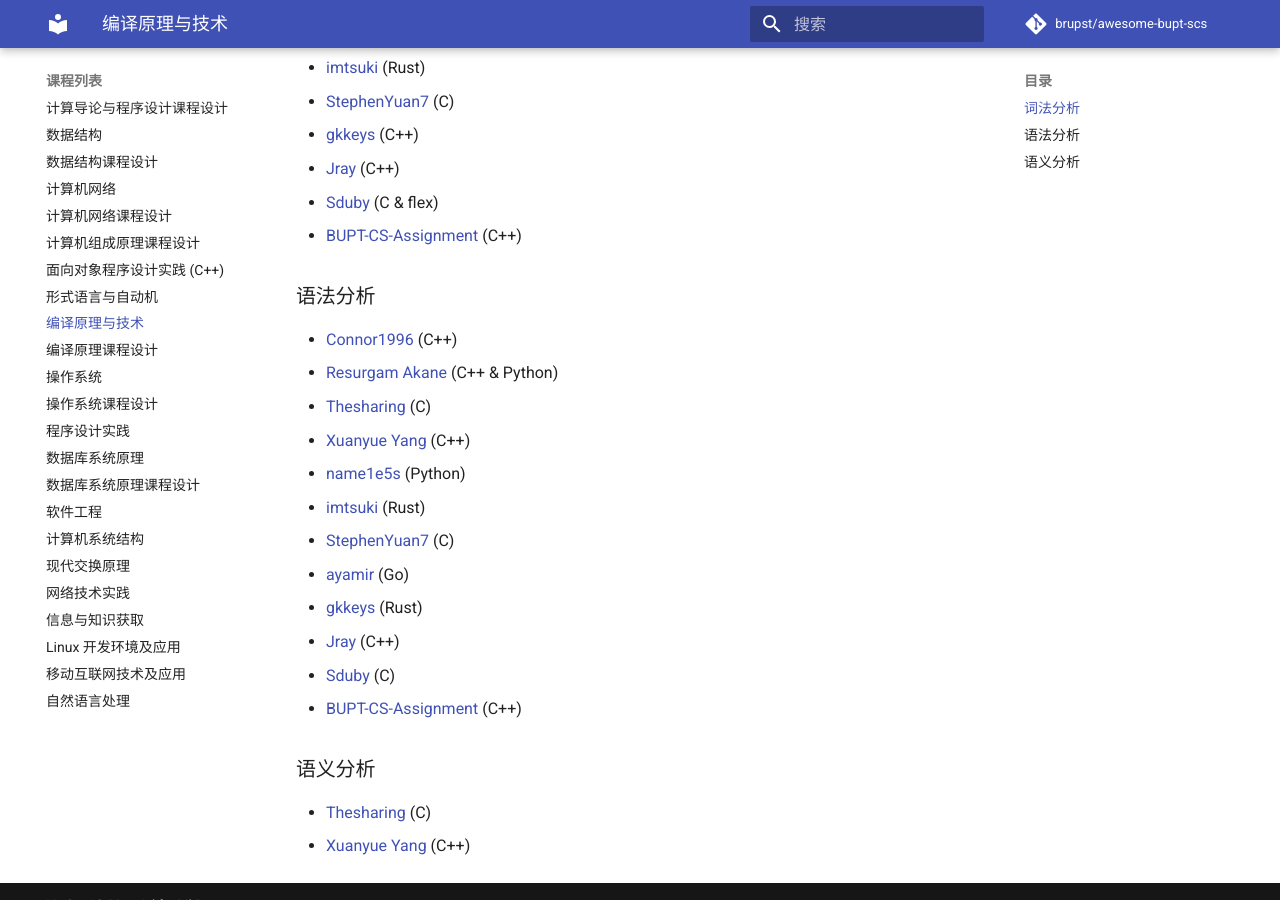
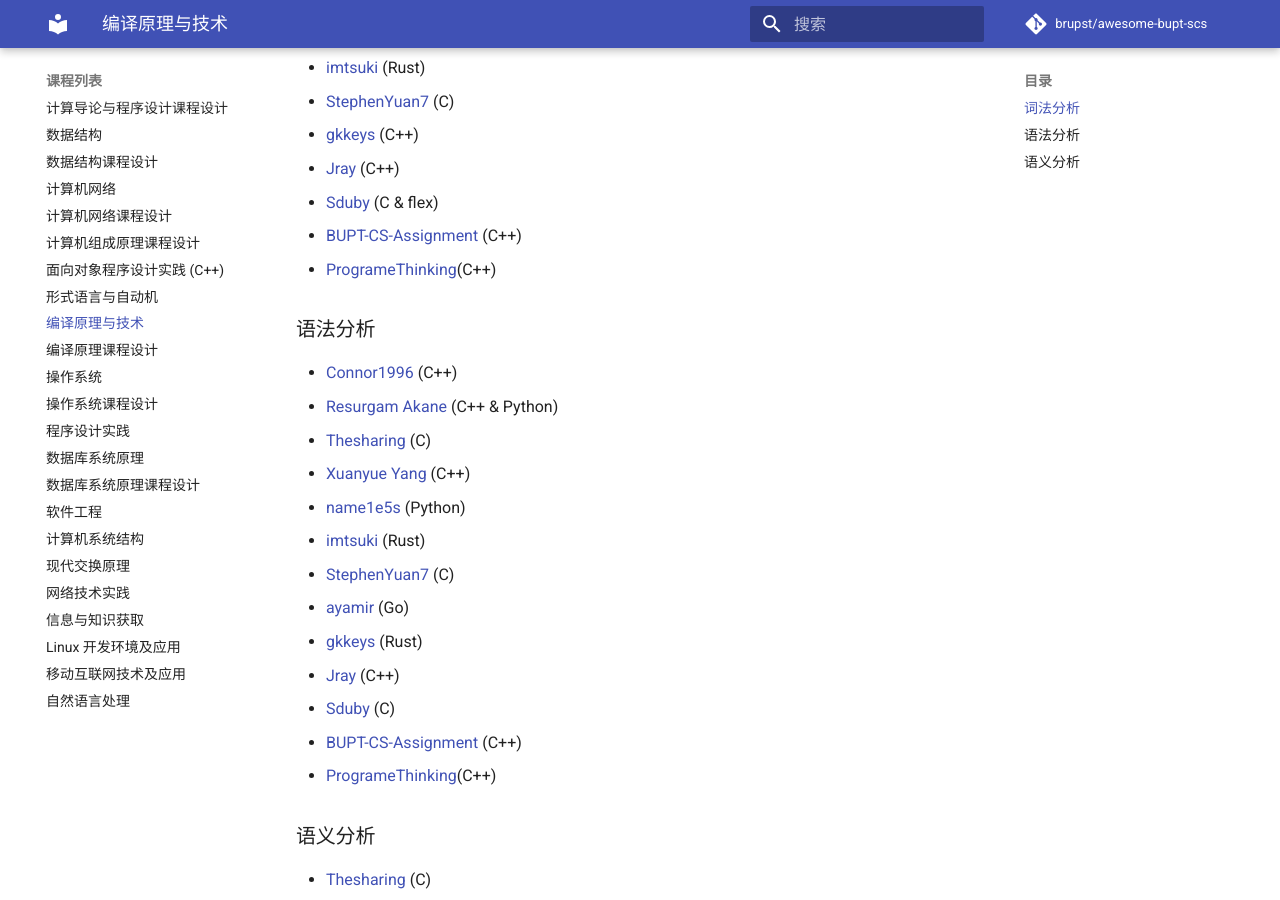
Before and after one commit to brupst/awesome-bupt-scs, an MkDocs documentation site: the page built from projects/Compilers.md, in a window 1280 px wide and 900 px high, scrolled down 420 px. Built offline with MkDocs 1.6.1 and Material for MkDocs 9.7.7, drawn with Linux system fonts in a browser that asks for light colours; comment, search, counter and statistics services are not loaded.

Commit message:
Update Compilers.md

```diff
--- a/projects/Compilers.md
+++ b/projects/Compilers.md
@@ -14,6 +14,7 @@
 * [Jray](https://github.com/Jraaay/LexParser) (C++)
 * [Sduby](https://github.com/Sduby22/compiling_hw/tree/main/lab1-clexer) (C & flex)
 * [BUPT-CS-Assignment](https://github.com/BUPT-CS-Assignment/Lexer) (C++)
+* [ProgrameThinking](https://github.com/ProgrameThinking/Compiler_bupt)(C++)
 
 ### 语法分析
 
@@ -29,6 +30,7 @@
 * [Jray](https://github.com/Jraaay/SyntaxAnalyzer) (C++)
 * [Sduby](https://github.com/Sduby22/compiling_hw/tree/main/lab2-yacc) (C)
 * [BUPT-CS-Assignment](https://github.com/BUPT-CS-Assignment/SyntaxAnalyzer) (C++)
+* [ProgrameThinking](https://github.com/ProgrameThinking/Compiler_bupt)(C++)
 
 ### 语义分析
 
```
